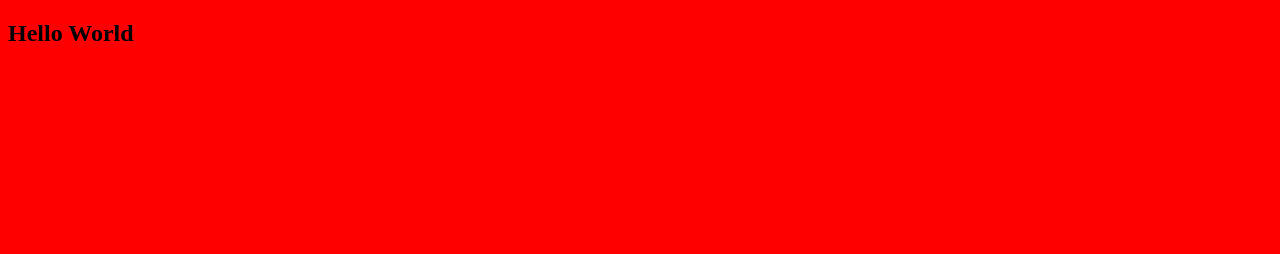
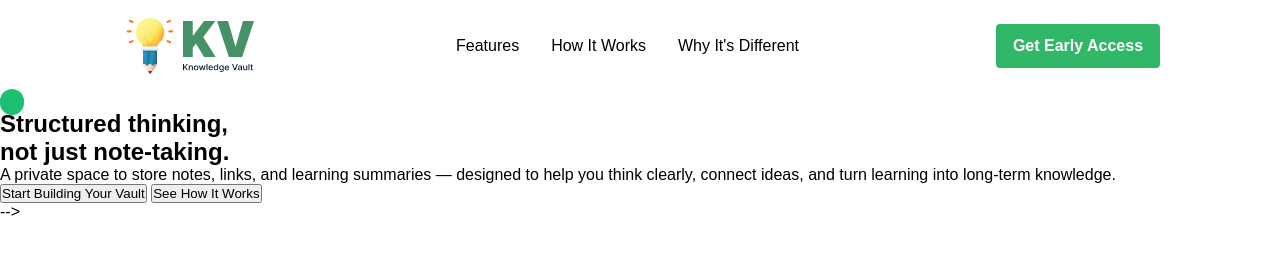
Before and after one commit to Turjopro/assigment1, a plain HTML site: page index.html in a window 1280 px wide. Drawn offline with Linux system fonts and the light colour scheme.

Commit message:
complete nabbar

```diff
--- a/index.html
+++ b/index.html
@@ -5,8 +5,44 @@
     <meta name="viewport" content="width=device-width, initial-scale=1.0">
     <title>Document</title>
     <link rel="stylesheet" href="./style.css">
+    <link rel="preconnect" href="https://fonts.googleapis.com">
+<link rel="preconnect" href="https://fonts.gstatic.com" crossorigin>
+<link href="https://fonts.googleapis.com/css2?family=Inter:ital,opsz,wght@0,14..32,100..900;1,14..32,100..900&family=Open+Sans:ital,wght@0,300..800;1,300..800&display=swap"
+ rel="stylesheet">
 </head>
-<body>
-    <h2>Hello World</h2>
+<body class="font-inter">
+    <header class="navbar">
+
+            <div class="container-nav">
+                <img src="./assets/logo-navbar.png" alt="">
+            </div>
+            <ul class="list">
+                <li><a href=""></a>Features</li>
+                <li><a href=""></a>How It Works</li>
+                <li><a href=""></a>Why It's Different</li>
+            </ul>
+             <button class="btn primary">Get Early Access</button>
+    </header>
+<main>
+    <section class="hero">
+        <div class="hero-content">
+            <span class="tag"> </span>
+            <h1>Structured thinking,<br><span>not just note-taking.</span></h1>
+            <p>A private space to store notes, links, and
+                 learning summaries — designed to
+           help you think clearly,
+           connect ideas, and turn learning into long-term knowledge.</p>
+           <div class="hero-buttons">
+
+
+            <button class="btn-primary">Start Building Your Vault</button>
+            <button class="btn-outline">See How It Works</button>
+           </div>
+        </div>
+    </section>
+</main> -->
+    <section class="features">
+
+    </section>
 </body>
 </html>
--- a/style.css
+++ b/style.css
@@ -1,3 +1,64 @@
-body{
-    background-color: red;
+* {
+    margin: 0;
+    padding: 0;
+    box-sizing: border-box;
+    font-family: Arial, sans-serif;
 }
+
+.container-nav {
+    margin-left: 120px;
+    width: 139px;
+    height: 60px;
+    margin-top: 16px;
+    margin-bottom: 16px;
+}
+
+.font-inter> {
+    font-family: "Inter", sans-serif;
+    font-optical-sizing: auto;
+
+}
+
+.navbar {
+    display: flex;
+    justify-content: space-between;
+}
+
+.list {
+    display: flex;
+    align-items: center;
+    gap: 32px;
+    list-style: none;
+    font-style: Medium;
+    font-size: 16px;
+    font-weight: 500;
+}
+
+.btn.primary {
+    border-radius: 4px;
+    background-color:
+        #30B868;
+    width: 164px;
+    height: 44px;
+    margin-top: 24px;
+    margin-bottom: 24px;
+    margin-right: 120px;
+    font-style: Semi Bold;
+    font-size: 16px;
+    font-weight: 600;
+    border: none;
+    color: #fff;
+}
+
+.btn.outline {
+    background: transparent;
+    border: 1px solid #fff;
+    color: #fff;
+}
+
+.tag {
+    background: #1dbf73;
+    padding: 6px 12px;
+    border-radius: 20px;
+    font-size: 12px;
+}
```
